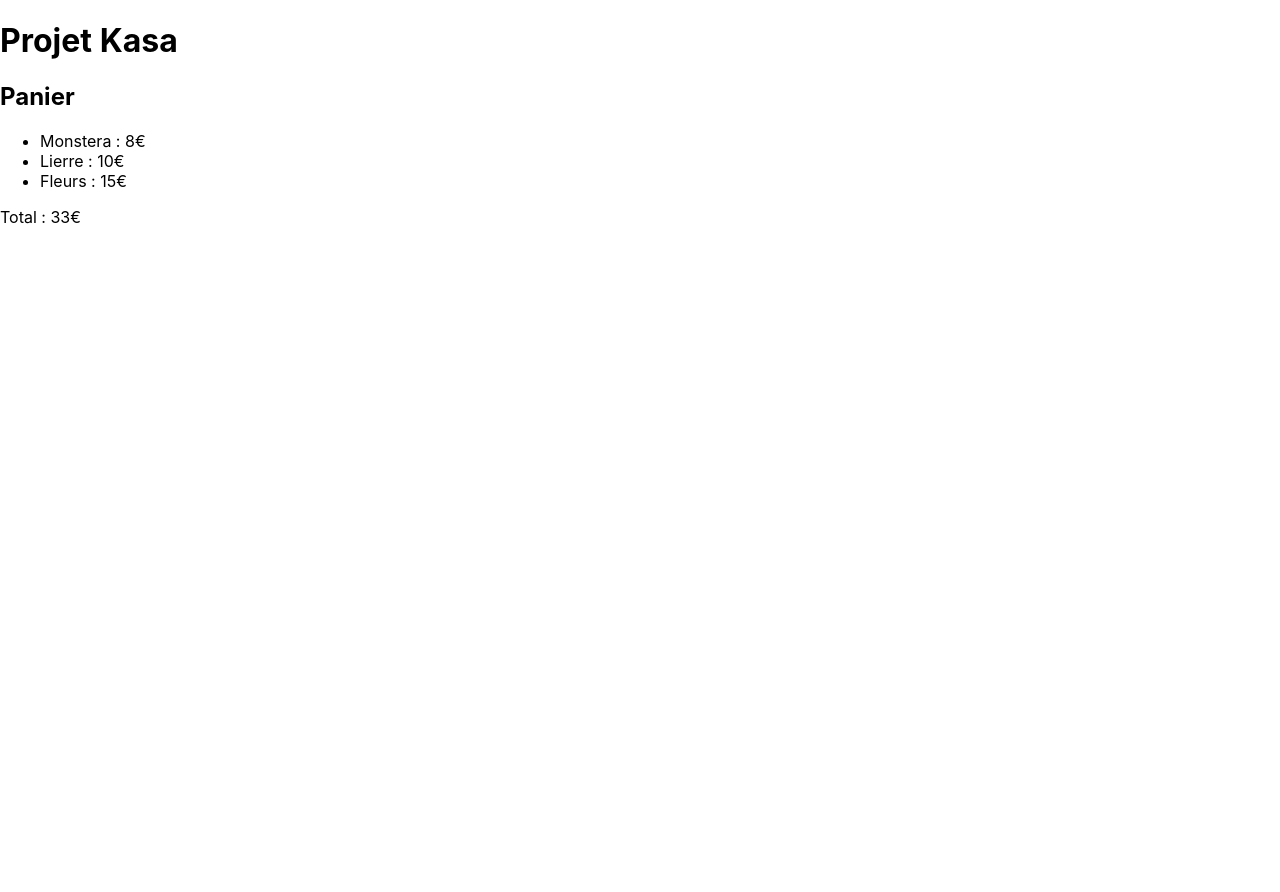
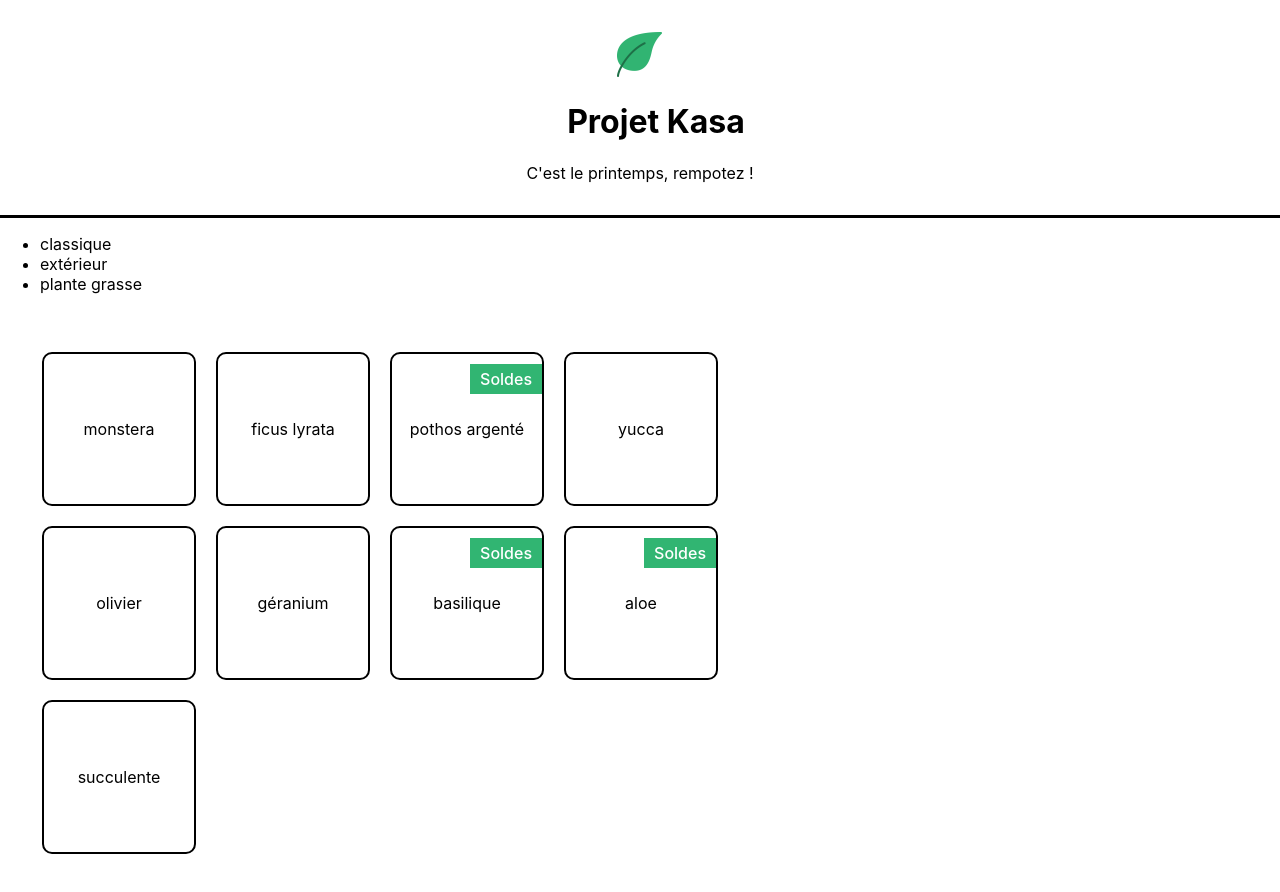
Before and after one commit to Adv13/Kasa-Website, a React (Create React App) app: page / in a window 1280 px wide. Shown: the top 892 px of the page. Before the commit the page ends 800 px from the top, so only its background shows below. Built offline with nearby package versions, Linux system fonts and the light colour scheme.

Commit message:
small exercice from the course

```diff
--- a/src/components/App.js
+++ b/src/components/App.js
@@ -1,13 +1,15 @@
 //import logo from './logo.svg';
 //import './App.css';
 import Banner from "./Banner";
-import Cart from "./Cart";
+//import Cart from "./Cart";
+import ShoppingList from "./ShoppingList";
 
 function App() {
   return (
     <div>
       <Banner/>
-      <Cart/>
+      {/* <Cart /> */}
+      <ShoppingList/>
     </div>
   )
 }
--- a/src/components/Banner.js
+++ b/src/components/Banner.js
@@ -1,5 +1,31 @@
+import '../styles/Banner.css'
+import leaf_logo from '../assets/leaf_logo.png'
+import Recommendation from './Recommendation'
+
 function Banner() {
-    return <h1>Projet Kasa</h1>
+    const title = 'Projet Kasa'
+    const currentMonth = new Date().getMonth()
+    const isSpring = currentMonth >= 2 && currentMonth <=5
+    const recommendation =  isSpring ? (
+        <div>C'est le printemps, rempotez !</div>
+    ) : (
+        <div>Ce n'est pas le printemps donc pas besoin de rempoter.</div>
+    )
+
+
+
+
+    return (
+        <div className='pk-banner'>
+            <div className='pk-banner-row'>
+                <img src={leaf_logo} alt='Projet Kasa' className='pk-logo'/>
+                <h1 className='pk-title'>{title}</h1>
+            </div>
+            <div className="recommendation">{recommendation}</div>
+        </div>
+
+    )
+
 }
 
 export default Banner
--- a/src/components/Cart.js
+++ b/src/components/Cart.js
@@ -1,8 +1,11 @@
+import '../styles/Cart.css'
+
 function Cart() {
     const monsteraPrice = 8
     const ivyPrice = 10
     const flowerPrice = 15
-    return (<div>
+    return (
+        <div className='pk-cart'>
             <h2>Panier</h2>
             <ul>
                 <li>Monstera : {monsteraPrice}€</li>
@@ -10,7 +13,8 @@
                 <li>Fleurs : {flowerPrice}€</li>
             </ul>
             Total : {monsteraPrice + ivyPrice + flowerPrice }€
-          </div>)
+        </div>
+        )
     }
 
 export default Cart
--- /dev/null
+++ b/src/components/Recommendation.js
@@ -0,0 +1,11 @@
+function Recommendation(){
+    const currentMonth = new Date().getMonth()
+    const isSpring = currentMonth >= 2 && currentMonth <=5
+
+    if(!isSpring){
+        return <div>Ce n'est pas le printemps donc pas besoin de rempoter.</div>
+    }
+    return <div>C'est le printemps, rempotez !</div>
+}
+
+export default Recommendation
--- /dev/null
+++ b/src/components/ShoppingList.js
@@ -0,0 +1,30 @@
+import { plantList } from '../datas/plantList'
+import '../styles/ShoppingList.css'
+
+function ShoppingList() {
+	const categories = plantList.reduce(
+		(acc, plant) =>
+			acc.includes(plant.category) ? acc : acc.concat(plant.category),
+		[]
+	)
+
+	return (
+		<div>
+			<ul>
+				{categories.map((cat) => (
+					<li key={cat}>{cat}</li>
+				))}
+			</ul>
+			<ul className='lmj-plant-list'>
+				{plantList.map((plant) => (
+					<li key={plant.id} className='lmj-plant-item'>
+						{plant.name}
+						{plant.isSpecialOffer && <div className='lmj-sales'>Soldes</div>}
+					</li>
+				))}
+			</ul>
+		</div>
+	)
+}
+
+export default ShoppingList
--- /dev/null
+++ b/src/datas/plantList.js
@@ -0,0 +1,51 @@
+export const plantList = [
+	{
+		name: 'monstera',
+		category: 'classique',
+		id: '1ed'
+	},
+	{
+		name: 'ficus lyrata',
+		category: 'classique',
+		id: '2ab'
+	},
+	{
+		name: 'pothos argenté',
+		category: 'classique',
+		id: '3sd',
+		isSpecialOffer: true
+	},
+	{
+		name: 'yucca',
+		category: 'classique',
+		id: '4kk'
+	},
+	{
+		name: 'olivier',
+		category: 'extérieur',
+		id: '5pl',
+		isAvailable: false
+	},
+	{
+		name: 'géranium',
+		category: 'extérieur',
+		id: '6uo'
+	},
+	{
+		name: 'basilique',
+		category: 'extérieur',
+		id: '7ie',
+		isSpecialOffer: true
+	},
+	{
+		name: 'aloe',
+		category: 'plante grasse',
+		id: '8fp',
+		isSpecialOffer: true
+	},
+	{
+		name: 'succulente',
+		category: 'plante grasse',
+		id: '9vn'
+	}
+]
--- a/src/index.js
+++ b/src/index.js
@@ -1,6 +1,6 @@
 import React from 'react';
 import ReactDOM from 'react-dom';
-import './index.css';
+import './styles/index.css';
 import App from './components/App';
 import reportWebVitals from './reportWebVitals';
 
--- /dev/null
+++ b/src/styles/Banner.css
@@ -0,0 +1,19 @@
+.pk-banner {
+	color: black;
+	text-align: center;
+	padding: 32px;
+	border-bottom: solid 3px black;
+	display: flex;
+	justify-content: flex-end;
+	flex-direction:column;
+	align-items: center;
+}
+
+.pk-title {
+	padding-left: 32px;
+}
+
+.pk-logo {
+	height: 45px;
+	width: 45px;
+}
--- /dev/null
+++ b/src/styles/Cart.css
@@ -0,0 +1,5 @@
+.pk-cart {
+	color: white;
+	background-color: #31b572;
+	padding: 32px;
+}
--- /dev/null
+++ b/src/styles/ShoppingList.css
@@ -0,0 +1,30 @@
+.lmj-plant-list {
+	list-style-type: none;
+	padding: 32px;
+	display: flex;
+	flex-wrap: wrap;
+	max-width: 800px;
+}
+
+.lmj-plant-item {
+	border: solid 2px black;
+	border-radius: 10px;
+	height: 150px;
+	width: 150px;
+	margin: 10px;
+	display: flex;
+	align-items: center;
+	justify-content: center;
+	flex-direction: column;
+	position: relative;
+}
+
+.lmj-sales {
+	position: absolute;
+	right: 0px;
+	top: 10px;
+	font-weight: 500;
+	color: white;
+	padding: 5px 10px;
+	background-color: #31b572;
+}
```
Also changed, not shown: src/assets/leaf_logo.png (added), src/styles/index.css (renamed from src/index.css). Lines whose indentation alone changed are shown as unchanged.
